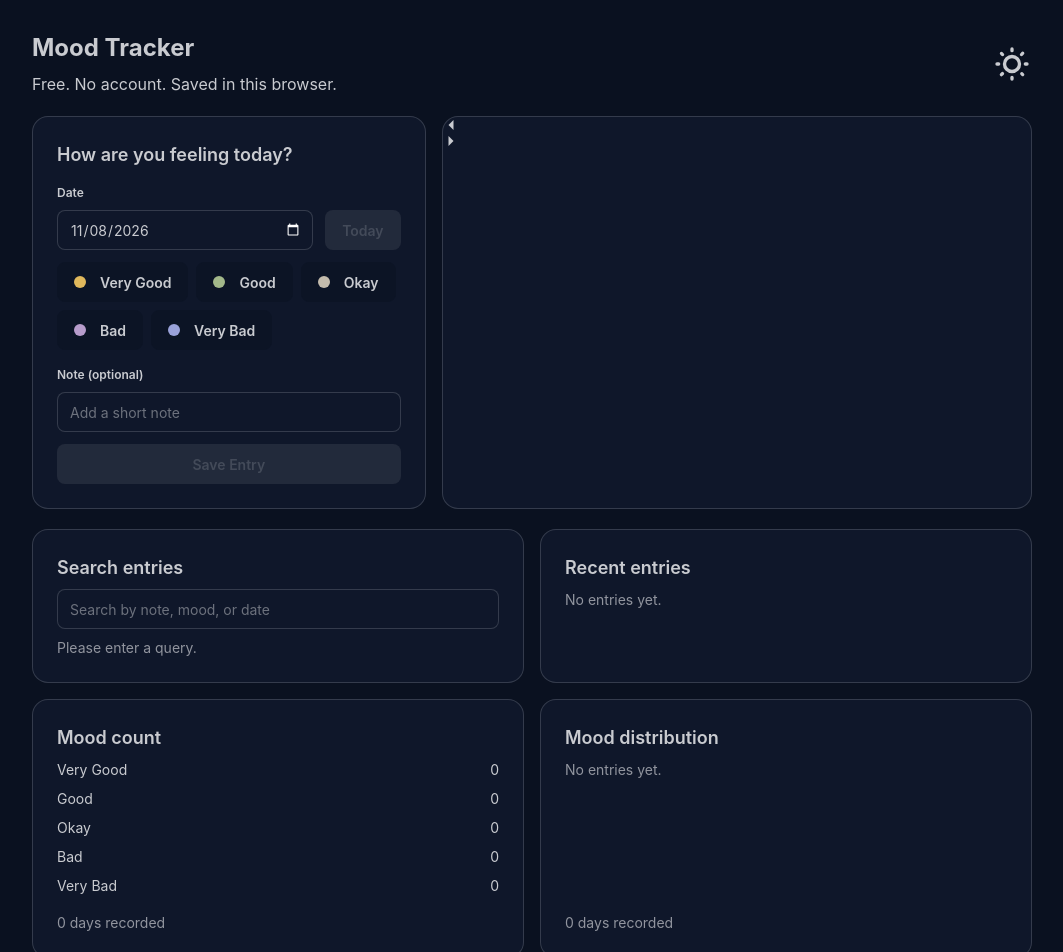
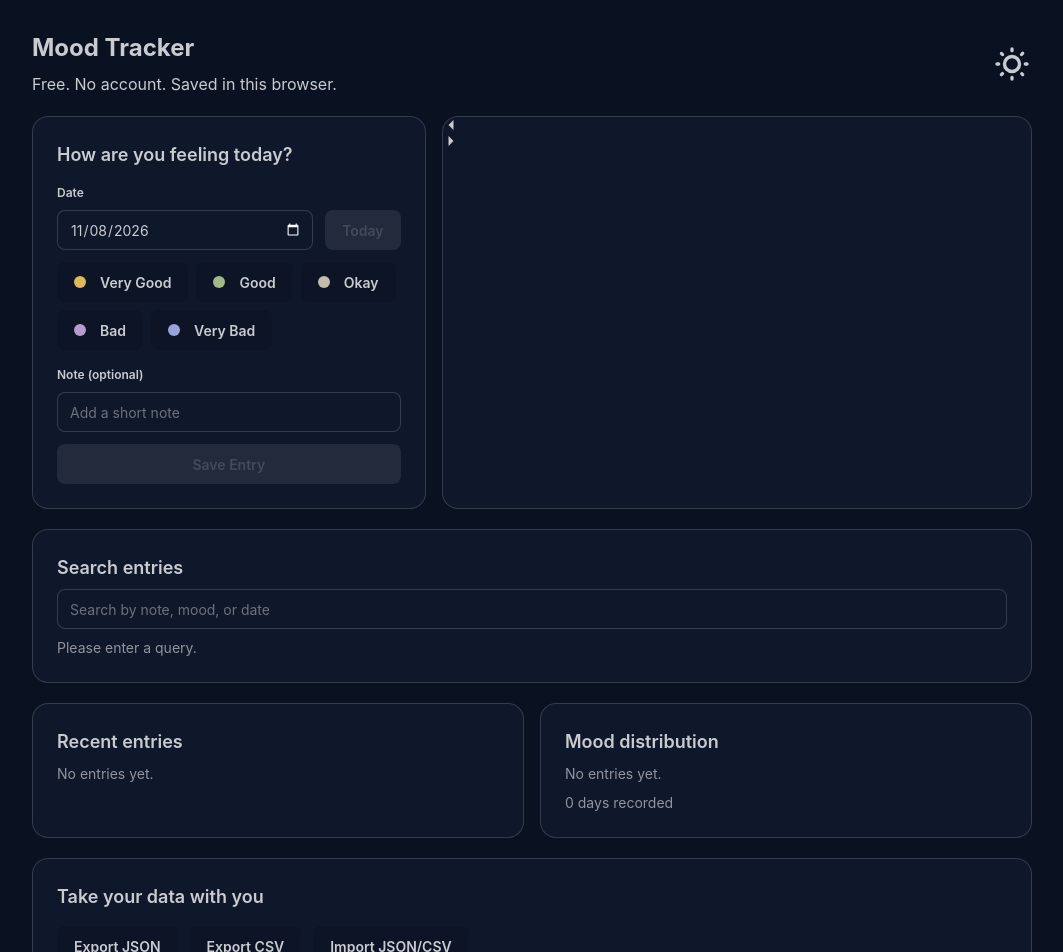
Before and after one commit to TheWilley/mood-tracker, a React (Vite) app: page / in a window 1280 px wide. Shown: the top 952 px of the page, without its empty margins (108-1171 px from the left). Built offline with nearby package versions, Linux system fonts and the light colour scheme.

Commit message:
feat: merge MoodCount.tsx with MoodDistribution.tsx and move Search.tsx above it and Recents.tsx

```diff
--- a/src/App.tsx
+++ b/src/App.tsx
@@ -4,7 +4,6 @@ import Header from './components/Header.tsx';
 import Form from './components/Form.tsx';
 import Calendar from './components/Calendar.tsx';
 import Recents from './components/Recents.tsx';
-import MoodCount from './components/MoodCount.tsx';
 import Export from './components/Export.tsx';
 import Footer from './components/Footer.tsx';
 import { useEffect, useState } from 'react';
@@ -54,10 +53,9 @@ function App() {
             />
           </div>
 
+          <Search entries={entries} />
           <div className='grid grid-cols-1 md:grid-cols-2 gap-4'>
-            <Search entries={entries} />
             <Recents entries={entries} />
-            <MoodCount entries={entries} />
             <MoodDistribution entries={entries} />
           </div>
           <Export entries={entries} importEntries={importEntries} />
--- a/src/components/MoodCount.tsx
+++ /dev/null
@@ -1,29 +0,0 @@
-import { moods } from '../utils/constants.ts';
-import type { Entries } from '../types/types.ts';
-
-function MoodCount({ entries }: { entries: Entries }) {
-  const all = Object.values(entries);
-  const count = (slug: string) => all.filter((e) => e.mood === slug).length;
-
-  return (
-    <div className='card w-full bg-base-100 border border-base-content/20 rounded-box'>
-      <div className='card-body'>
-        <h2 className='card-title'>Mood count</h2>
-        <ul>
-          {moods.map((mood) => (
-            <li className='flex justify-between mb-2' key={mood.slug}>
-              <span>{mood.title}</span>
-              <div>{count(mood.slug)}</div>
-            </li>
-          ))}
-        </ul>
-
-        <span className='text-base-content/70'>
-          {all.length} {all.length === 1 ? 'day' : 'days'} recorded
-        </span>
-      </div>
-    </div>
-  );
-}
-
-export default MoodCount;
--- a/src/components/MoodDistribution.tsx
+++ b/src/components/MoodDistribution.tsx
@@ -28,8 +28,8 @@ function MoodDistribution({ entries }: { entries: Entries }) {
                   max={total}
                   aria-label={`${m.title}: ${percent}%`}
                 ></progress>
-                <span className='w-10 text-xs text-right shrink-0'>
-                  {percent}%
+                <span className='w-20 text-xs text-right shrink-0'>
+                  {percent}% · ({count})
                 </span>
               </div>
             );
```
